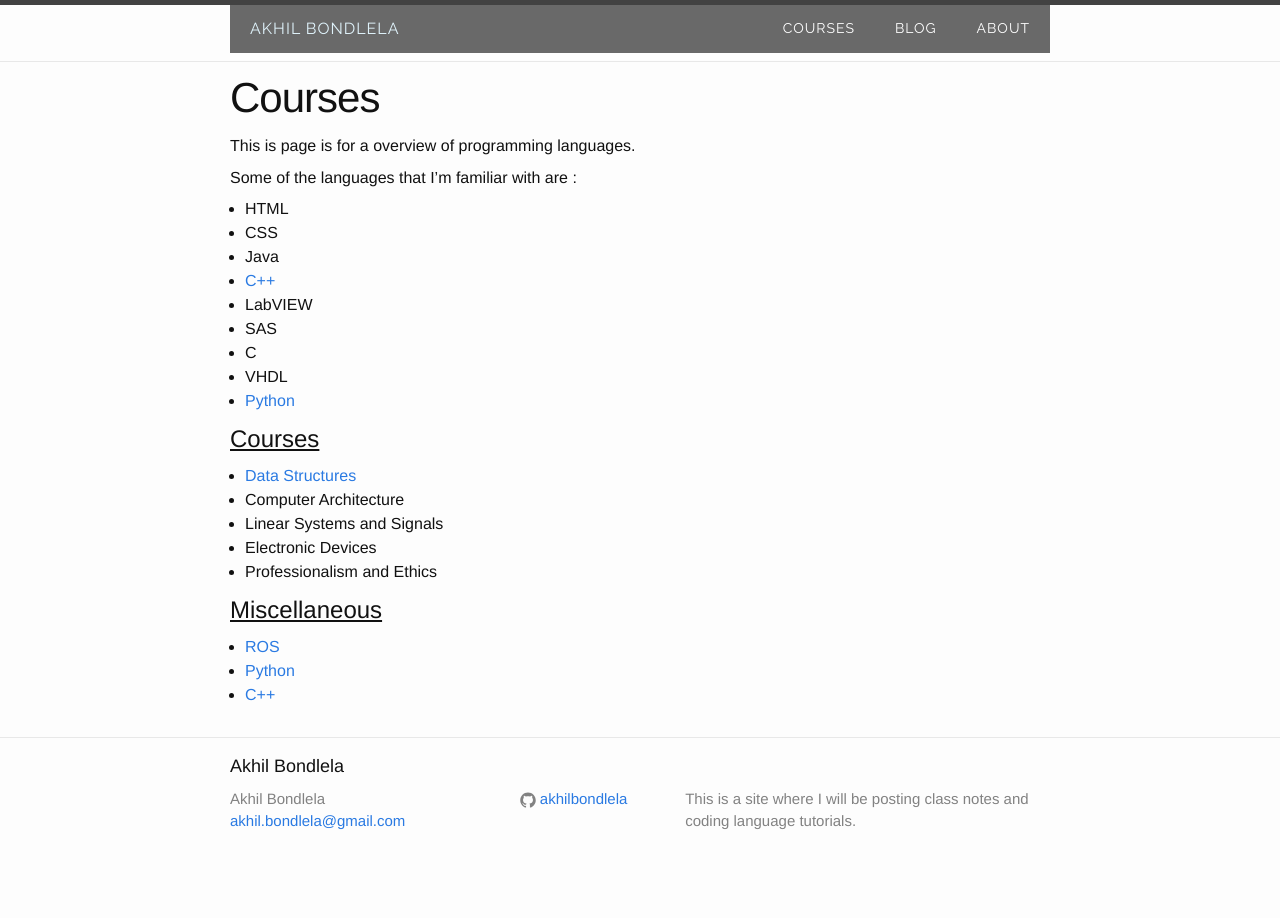
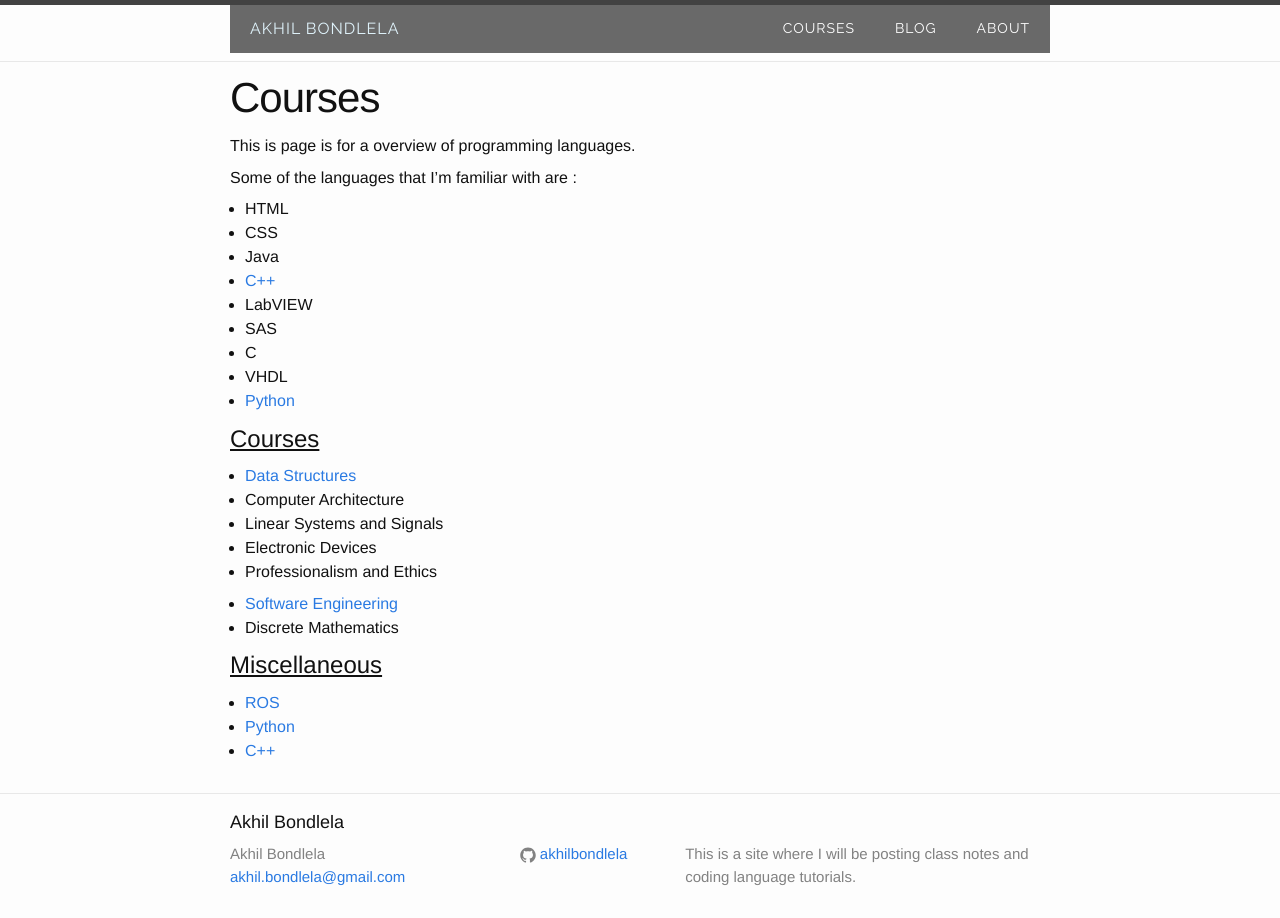
Before and after one commit to akhilbond/akhilbond.github.io, a Jekyll site: the page built from Courses.md, in a window 1280 px wide. Built offline with Jekyll 4.4.1, drawn with Linux system fonts in a browser that asks for light colours.

```diff
--- a/Courses.md
+++ b/Courses.md
@@ -25,6 +25,9 @@
 - Electronic Devices
 - Professionalism and Ethics
 
+- [Software Engineering](Software_Engineering/)
+- Discrete Mathematics
+
 <h1><u>Miscellaneous</u></h1>
 
 - [ROS](ROS/)
```
Also changed, not shown: 1 other file.
